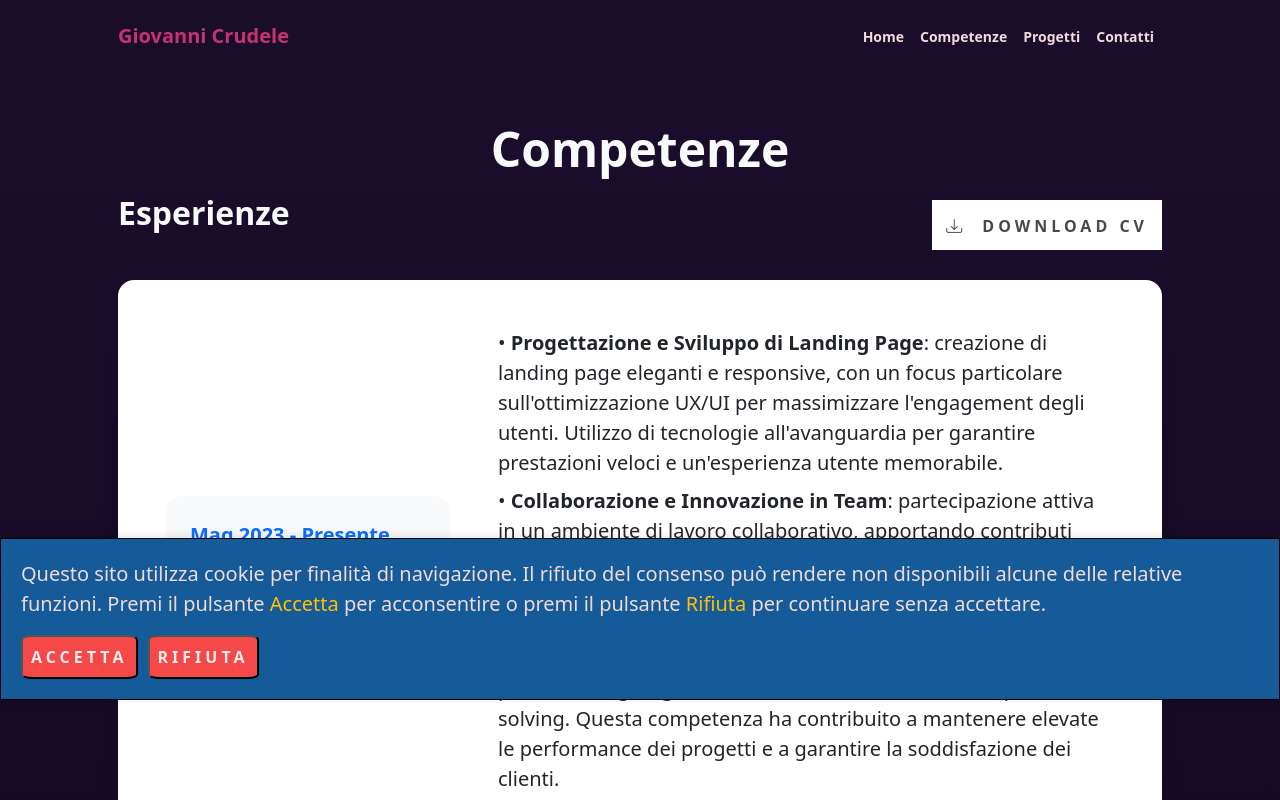
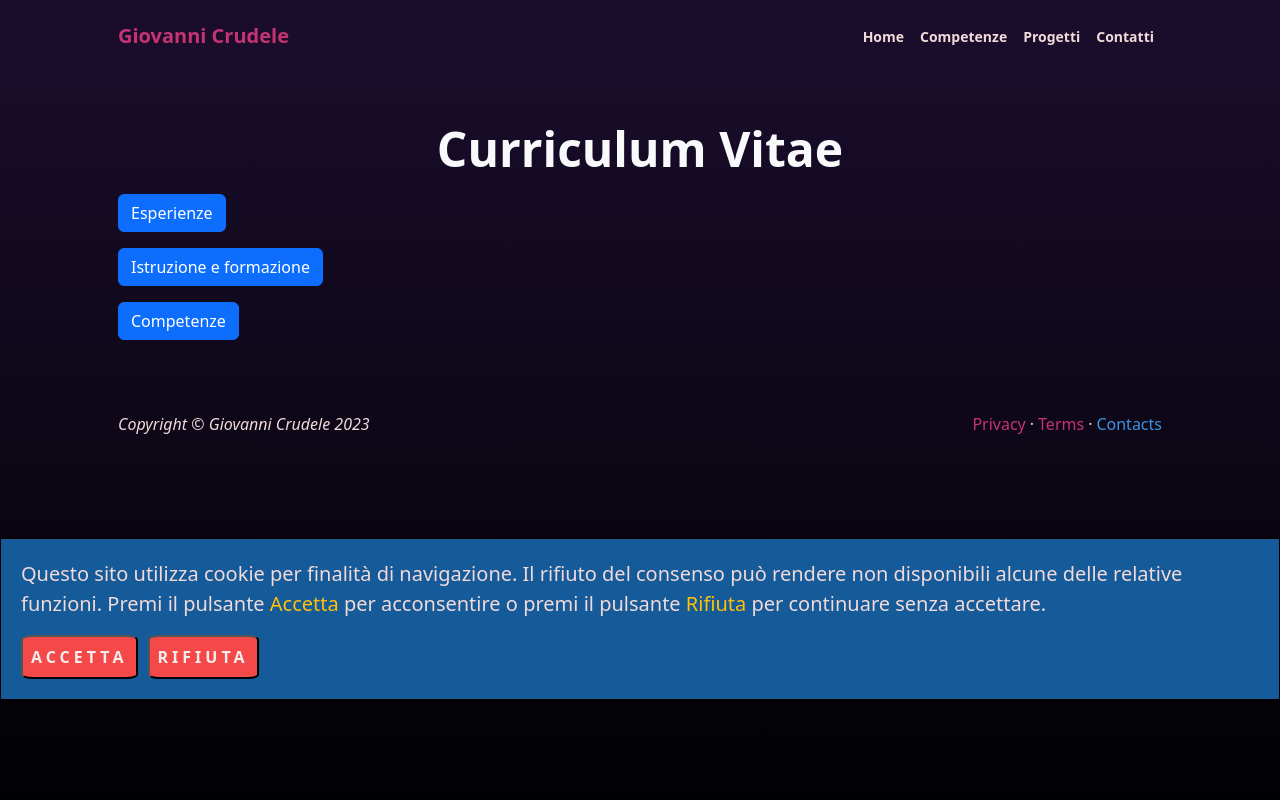
Before and after one commit to JarielGFox/neonsunset, a Vue app: page /resume in a window 1280 px wide. Shown: the top 800 px of the page. Built offline with nearby package versions, Linux system fonts and the light colour scheme.

Commit message:
Portfolio Update act 4

```diff
--- a/src/components/Footer.vue
+++ b/src/components/Footer.vue
@@ -2,7 +2,7 @@
 </script>
 
 <template>
-    <footer class="mt-auto">
+    <footer class="mt-auto py-2">
         <div class="container px-5">
             <div class="row align-items-center justify-content-between flex-column flex-sm-row">
                 <div class="col-auto">
--- a/src/views/Projects.vue
+++ b/src/views/Projects.vue
@@ -35,16 +35,84 @@ export default {
                                 <div class="d-flex align-items-center">
                                     <div class="p-5">
                                         <h2 class="fw-bolder">React Basics</h2>
-                                        <p>Lorem ipsum mare fuori bau bau.
+                                        <p>Single Page Application sviluppata per familiarizzare con i concetti base di
+                                            React. Il progetto presenta una struttura organizzata atta a comprendere
+                                            l'alberatura dei componenti, vi è l'utilizzo di concetti chiave tra cui le
+                                            props, lo la gestione dello stato (tramite lo hook useState) e la logica
+                                            della riusabilità dei componenti.
                                             <span class="text-pink fw-bold">Visualizza repository -></span> <a
                                                 href="https://github.com/JarielGFox/react_basics/"
                                                 target="_blank">Reactive Basics</a>
                                         </p>
                                     </div>
-                                    <img class="img-fluid" src="../assets/img/reactivenotes.png" alt="..." />
+                                    <img class="img-fluid w-50" src="https://wiki.dave.eu/images/4/47/Placeholder.png"
+                                        alt="..." />
                                 </div>
                             </div>
                         </div>
+
+                        <div class="card overflow-hidden shadow rounded-4 border-0 mb-5">
+                            <div class="card-body p-0">
+                                <div class="d-flex align-items-center">
+                                    <div class="p-5">
+                                        <h2 class="fw-bolder">Reactive Investments</h2>
+                                        <p>Single Page Application sviluppata per simulare un piano investimenti.
+                                            L'utente inserisce un ammontare di denaro iniziale e una percentuale di
+                                            interesse. Il sistema calcola il valore di investimento in base al tempo
+                                            trascorso e lo restituisce all'utente.
+                                            <span class="text-pink fw-bold">Visualizza repository -></span> <a
+                                                href="https://github.com/JarielGFox/investment_planner"
+                                                target="_blank">Reactive Investments</a>
+                                        </p>
+                                    </div>
+                                    <img class="img-fluid w-50" src="https://wiki.dave.eu/images/4/47/Placeholder.png"
+                                        alt="..." />
+                                </div>
+                            </div>
+                        </div>
+
+                        <!-- Project Card 1 2024 -->
+                        <div class="card overflow-hidden shadow rounded-4 border-0 mb-5">
+                            <div class="card-body p-0">
+                                <div class="d-flex align-items-center">
+                                    <div class="p-5">
+                                        <h2 class="fw-bolder">React Quiz Time</h2>
+                                        <p>Piccola web app che simula un quiz a tempo sulle nozioni basilari di React.
+                                            Progetto di metà corso, sfrutta i concept base di hooks come useState,
+                                            useRef ed useEffect.
+                                            <span class="text-pink fw-bold">Visualizza repository -></span> <a
+                                                href="https://github.com/JarielGFox/react_quiz_time/"
+                                                target="_blank">React Quiz Time</a>
+                                        </p>
+                                    </div>
+                                    <img class="img-fluid w-50" src="https://wiki.dave.eu/images/4/47/Placeholder.png"
+                                        alt="..." />
+                                </div>
+                            </div>
+                        </div>
+
+                        <!-- Project Card 2 2024 -->
+                        <div class="card overflow-hidden shadow rounded-4 border-0 mb-5">
+                            <div class="card-body p-0">
+                                <div class="d-flex align-items-center">
+                                    <div class="p-5">
+                                        <h2 class="fw-bolder">React Food App</h2>
+                                        <p>Un'applicazione web intuitiva che simula una pagina food ordering, basata su
+                                            React. Gli utenti possono selezionare il proprio prodotto, aggiungerlo al
+                                            carrello, e procedere all'ordine. L'applicazione ha anche una lista di
+                                            ordinazioni completa di facile tracciamento e gestione. Sfrutta hooks come
+                                            useReducer, useEffect ed useRef per le modali.
+                                            <span class="text-pink fw-bold">Visualizza repository -></span> <a
+                                                href="https://github.com/JarielGFox/food_order_app/"
+                                                target="_blank">React Food order App</a>
+                                        </p>
+                                    </div>
+                                    <img class="img-fluid w-50" src="https://wiki.dave.eu/images/4/47/Placeholder.png"
+                                        alt="..." />
+                                </div>
+                            </div>
+                        </div>
+
                     </div>
                 </div>
             </div>
--- a/src/views/Resume.vue
+++ b/src/views/Resume.vue
@@ -19,11 +19,20 @@ export default {
 <template>
     <div class="container px-5 my-5">
         <div class="text-center mb-3">
-            <h1 class="display-5 fw-bolder mb-0"><span class="text-light">Competenze</span></h1>
+            <h1 class="display-5 fw-bolder mb-0"><span class="text-light">Curriculum Vitae</span></h1>
         </div>
         <div class="row gx-5 justify-content-center">
             <div class="col-lg-12 col-xl-12 col-xxl-12">
-                <!-- Work Section-->
+
+
+                <p class="d-flex gap-1">
+                    <button class="btn btn-primary" type="button" data-bs-toggle="collapse" data-bs-target="#esperienze"
+                        aria-expanded="false" aria-controls="esperienze">
+                        Esperienze
+                    </button>
+                </p>
+                <div class="collapse" id="esperienze">
+                    <!-- CV Section -->
                     <section>
                         <div class="d-flex align-items-center justify-content-between mb-4">
                             <ResumeTitle class="mb-4" title="Esperienze" />
@@ -36,14 +45,33 @@ export default {
                             </a>
                         </div>
                     </section>
+
                     <!-- Experience Section-->
                     <Work />
+                </div>
+
+                <p class="d-flex gap-1">
+                    <button class="btn btn-primary" type="button" data-bs-toggle="collapse" data-bs-target="#istruzione"
+                        aria-expanded="false" aria-controls="istruzione">
+                        Istruzione e formazione
+                    </button>
+                </p>
+                <div class="collapse" id="istruzione">
+
                     <!-- Education Section-->
                     <Education />
-                <!-- Divider-->
-                <div class="pb-5"></div>
+                </div>
+
+                <p class="d-flex gap-1 mt-3">
+                    <button class="btn btn-primary" type="button" data-bs-toggle="collapse" data-bs-target="#competenze"
+                        aria-expanded="false" aria-controls="competenze">
+                        Competenze
+                    </button>
+                </p>
+                <div class="collapse" id="competenze">
                     <!-- Skills Section-->
                     <Skills />
+                </div>
             </div>
         </div>
     </div>
```
Lines whose indentation alone changed are shown as unchanged.
